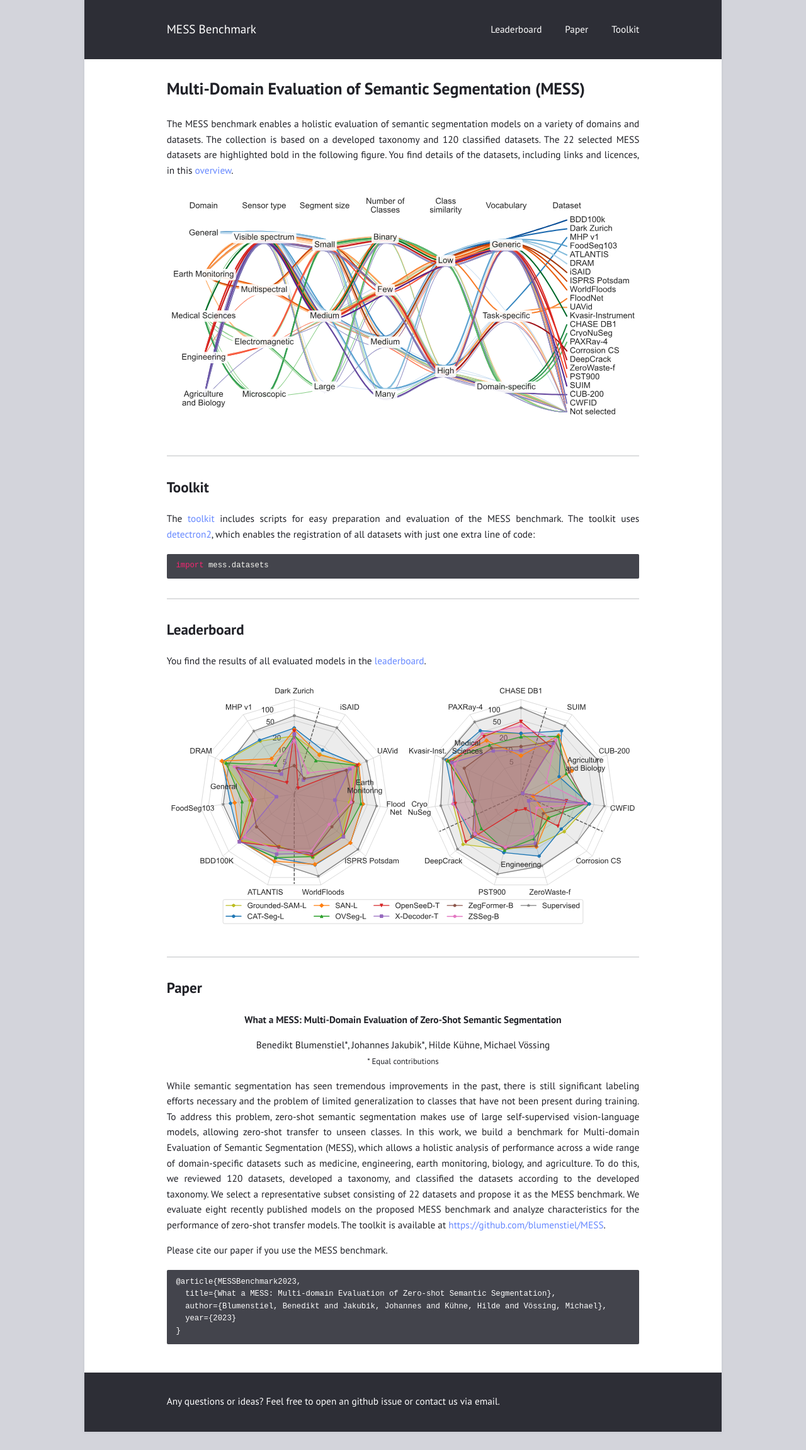
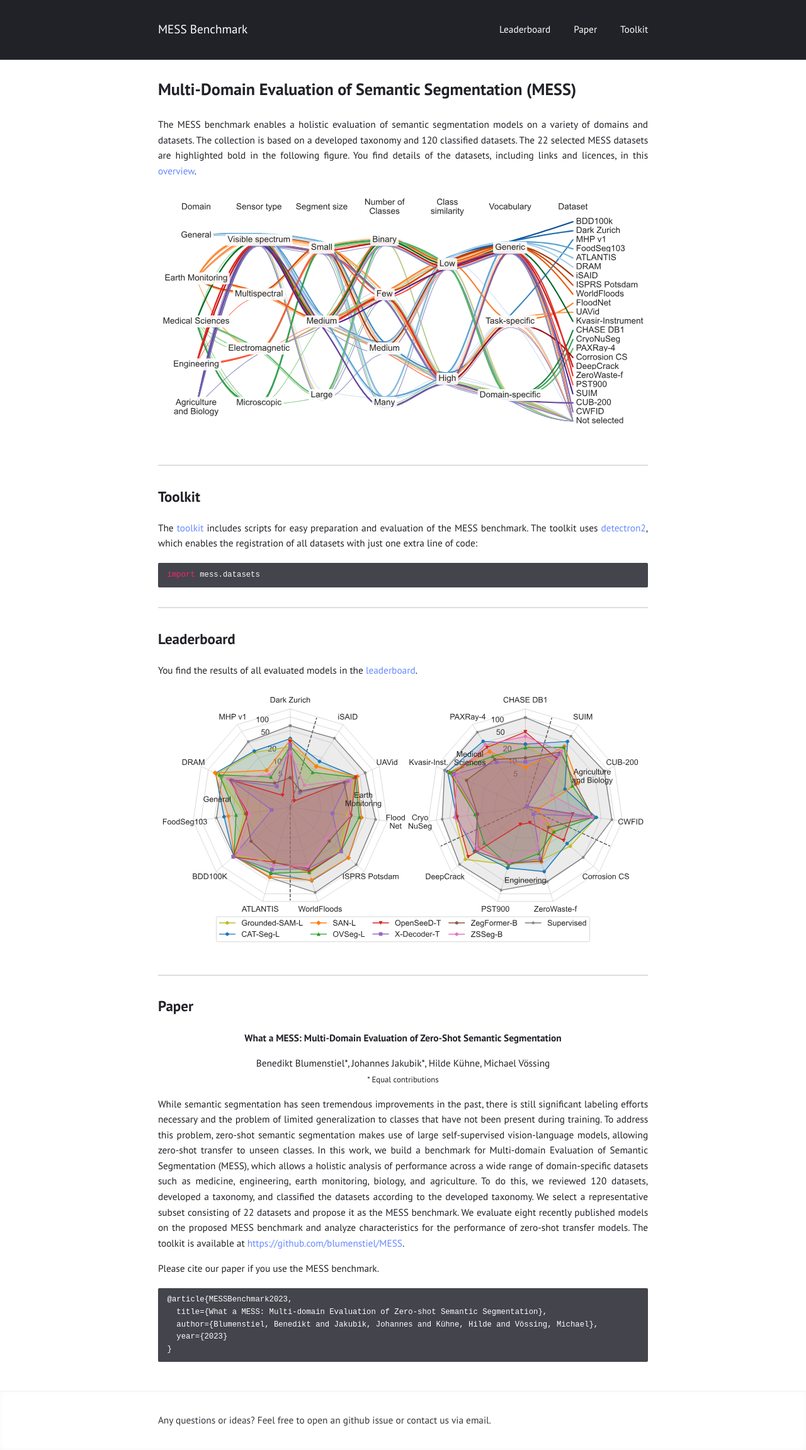
Before and after one commit to blumenstiel/mess-benchmark, a Jekyll site: the page built from index.md, in a window 1280 px wide. Shown: the whole page at 63% size. Built offline with Jekyll 4.4.1, drawn with Linux system fonts in a browser that asks for light colours; before the commit the page ends 2274 px from its top, so only the background shows below that.

Commit message:
Remove some unused files and test dark header

```diff
--- a/_config.yml
+++ b/_config.yml
@@ -8,11 +8,9 @@ date_format: "%B %d, %Y"
 
 # Layout
 
-show_excerpts: false        # show article excerpts on the home page
-show_frame: true           # adds a gray frame to the site
+show_frame: false           # adds a gray frame to the site
 show_sidebar: false        # show a sidebar instead of the usual header
-minimal: false             # use a dark header
-enable_dark_mode: false
+minimal: true             # use a dark header
 
 # Menu
 
```
Also changed, not shown: archive.html (deleted, +0 -7 lines).
